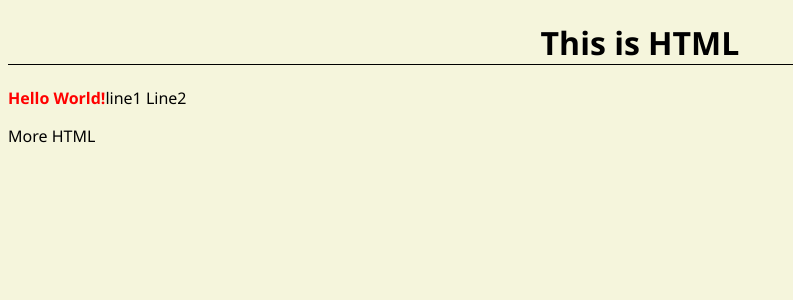
After one commit to PvdWDesigns/Learning_PHP, a PHP site: page /testhtml.php in a window 1280 px wide. The commit adds this page. Shown: the top 300 px of the page, without its empty margins (0-793 px from the left). Run offline with PHP 8.4, Linux system fonts and the light colour scheme.

Commit message:
some learnings

```diff
--- a/css/myPHPStyle.css
+++ b/css/myPHPStyle.css
@@ -8,7 +8,7 @@ label {
     color: #300ACC;
     text-align: left;
 }
-p.error {
+.error {
     font-weight: bold;
     color: red;
 }
--- /dev/null
+++ b/testhtml.php
@@ -0,0 +1,16 @@
+<!doctype html>
+<html lang="en">
+<head>
+	<meta charset="utf-8">
+    <title>Simple HTML</title>
+    <link type="text/css" rel = "stylesheet" href=".\css\myPHPStyle.css"
+
+</head>
+<body> <h1>This is HTML</h1>
+    <?php
+    print'<span class="error">Hello World!</span>';
+    print"line1 \n Line2";
+    ?>
+     <p>More HTML</p>
+</body>
+</html>
```
